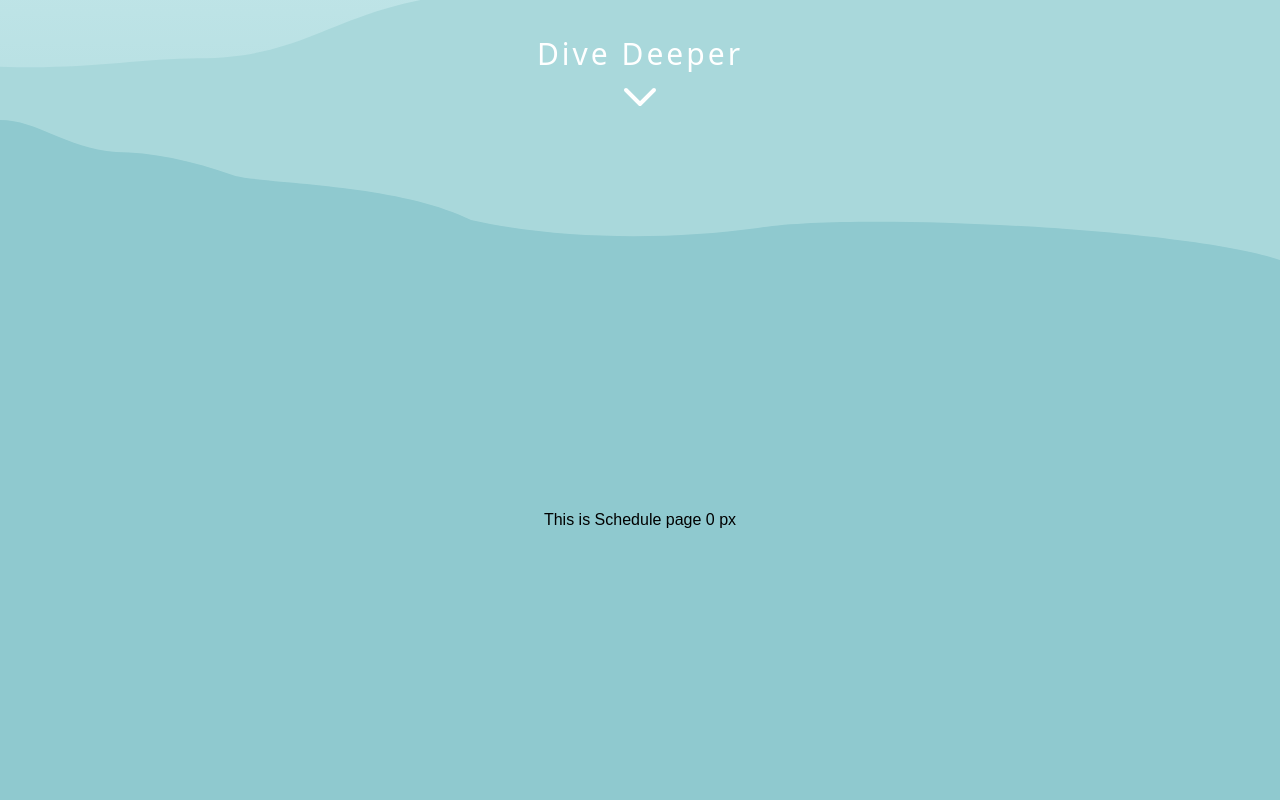
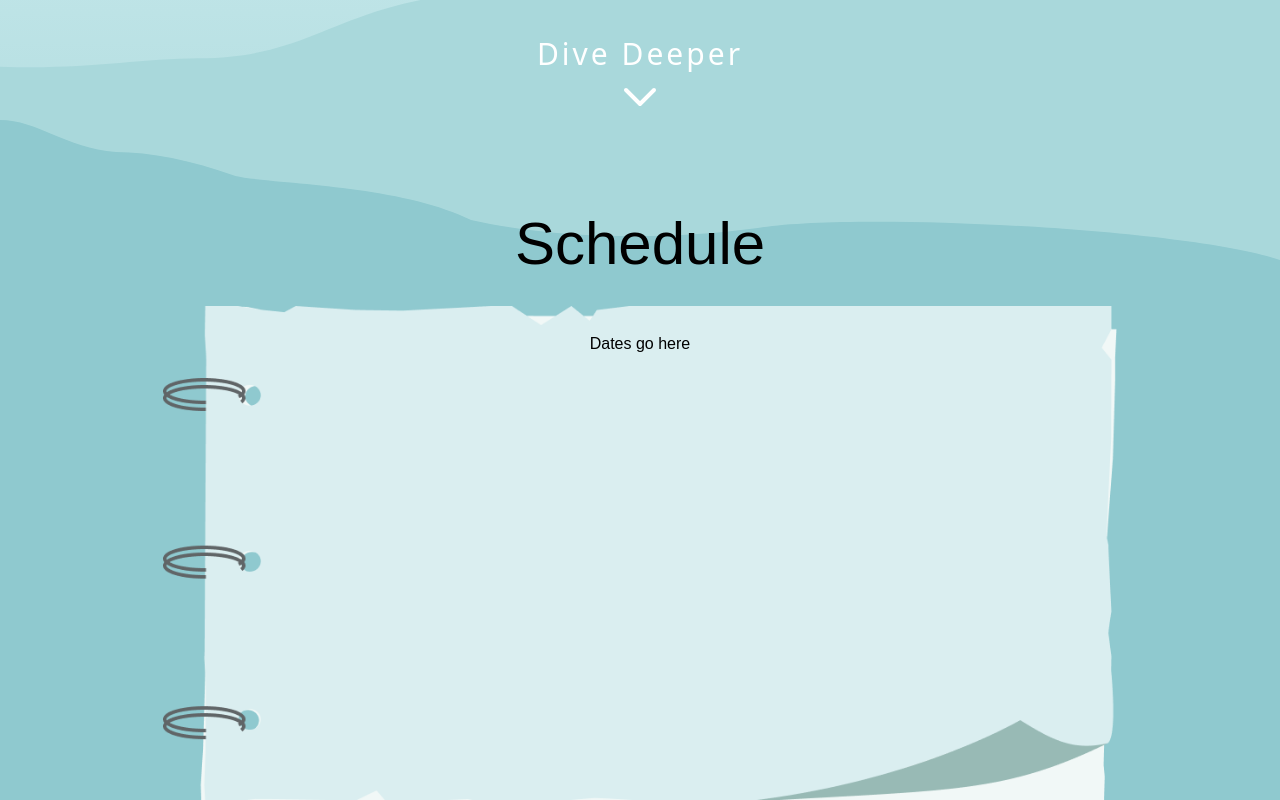
Before and after one commit to VandyHacks/vh9-promo-site, a Svelte app: page / in a window 1280 px wide. Shown: the part 2280-3080 px from the top of the page. Built offline with nearby package versions, Linux system fonts and the light colour scheme; a web font is replaced by a local one.

Commit message:
add skeleton png

```diff
--- a/src/App.svelte
+++ b/src/App.svelte
@@ -112,7 +112,7 @@
     topVal={$innerHeightVal * 4.4}
     scrollSpeed={0.9}
 />
-<OceanFloor5 color={color5} /> -->
+<OceanFloor5 color={color5} />
 
 <!-- {#each confetti as c}
     <span
--- a/src/pages/Schedule.svelte
+++ b/src/pages/Schedule.svelte
@@ -3,8 +3,25 @@
     export let y
 </script>
 
-<div id="custom-linear-gradient" class="flex relative h-screen w-full">
-    <div class="m-auto z-[1]">This is Schedule page {y} px</div>
+<div id="custom-linear-gradient" class="flex relative h-screen w-screen">
+    <!-- <div class="absolute z-[1]">This is Schedule page {y} px</div> -->
+    <div class="m-auto z-[1]">
+        <div class="pb-4 md:pb-8 text-2xl md:text-4xl lg:text-6xl">
+            Schedule
+        </div>
+        <div class="relative h-[65vh] w-auto px-4">
+            <img
+                class="h-[65vh] w-auto"
+                src="/png/ScheduleNotebook.png"
+                alt="Notebook"
+            />
+            <div
+                class="absolute top-1/2 left-1/2 transform -translate-x-1/2 -translate-y-1/2 w-[90%] h-[90%]"
+            >
+                Dates go here
+            </div>
+        </div>
+    </div>
     <DiveDeeper currentPage="schedule" />
 </div>
 
```
Also changed, not shown: public/png/ScheduleNotebook.png (added).
